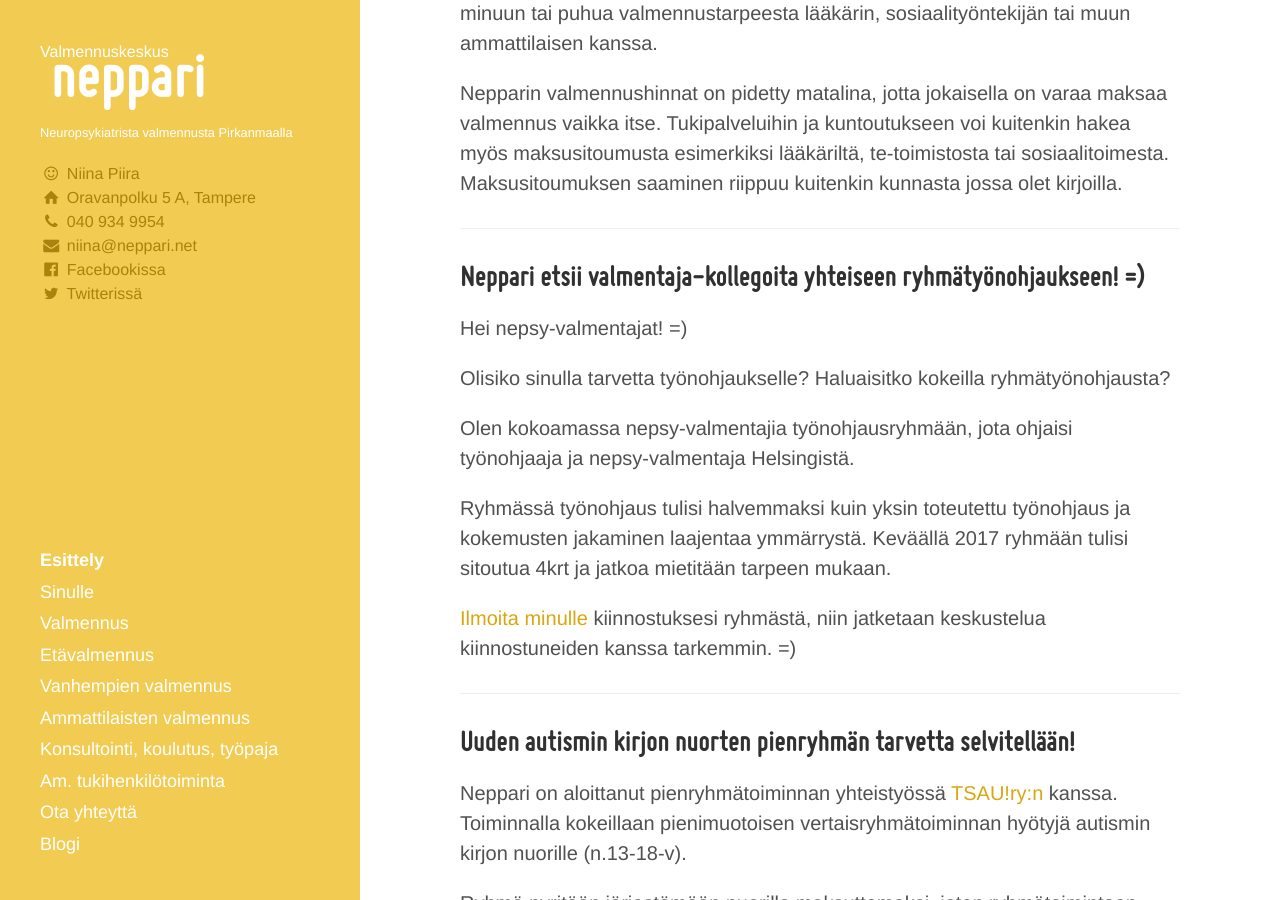
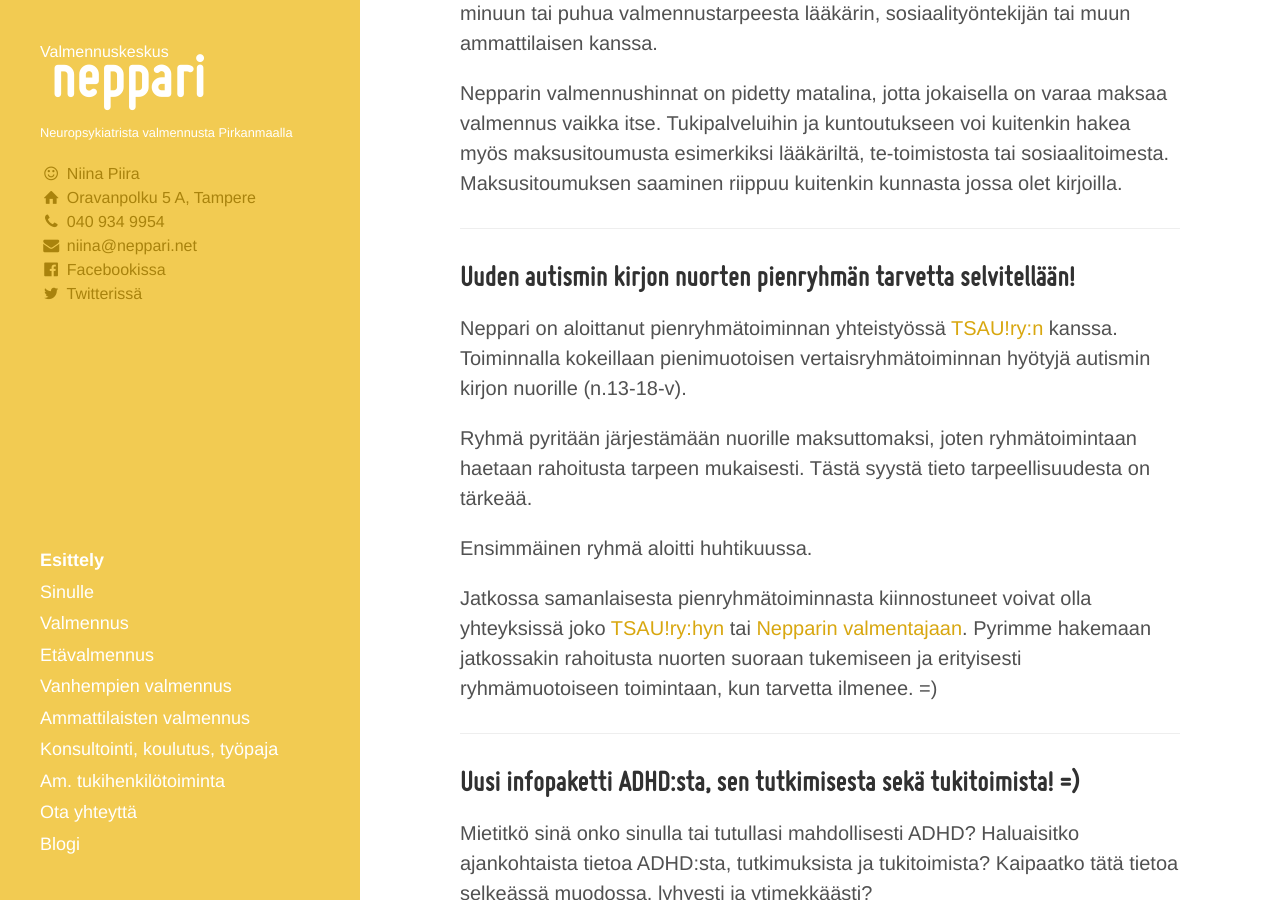
Before and after one commit to niinapiira/neppari.net, a Jekyll site: the page built from index.md, in a window 1280 px wide and 900 px high, scrolled down 749 px. Built offline with Jekyll 4.4.1, drawn with Linux system fonts in a browser that asks for light colours.

Commit message:
Updated index.md

```diff
--- a/index.md
+++ b/index.md
@@ -36,22 +36,6 @@ Nepparin valmennushinnat on pidetty matalina, jotta jokaisella on varaa maksaa v
 
 ___
 
-
-## Neppari etsii valmentaja-kollegoita yhteiseen ryhmätyönohjaukseen! =)
-
-Hei nepsy-valmentajat! =)
-
-Olisiko sinulla tarvetta työnohjaukselle?
-Haluaisitko kokeilla ryhmätyönohjausta?
-
-Olen kokoamassa nepsy-valmentajia työnohjausryhmään, jota ohjaisi työnohjaaja ja nepsy-valmentaja Helsingistä.
-
-Ryhmässä työnohjaus tulisi halvemmaksi kuin yksin toteutettu työnohjaus ja kokemusten jakaminen laajentaa ymmärrystä. Keväällä 2017 ryhmään tulisi sitoutua 4krt ja jatkoa mietitään tarpeen mukaan.
-
-[Ilmoita minulle](/ota-yhteytta) kiinnostuksesi ryhmästä, niin jatketaan keskustelua kiinnostuneiden kanssa tarkemmin. =)
-
-___
-
 ## Uuden autismin kirjon nuorten pienryhmän tarvetta selvitellään!
 
 Neppari on aloittanut pienryhmätoiminnan yhteistyössä [TSAU!ry:n](http://www.tsau.net/) kanssa.
```
